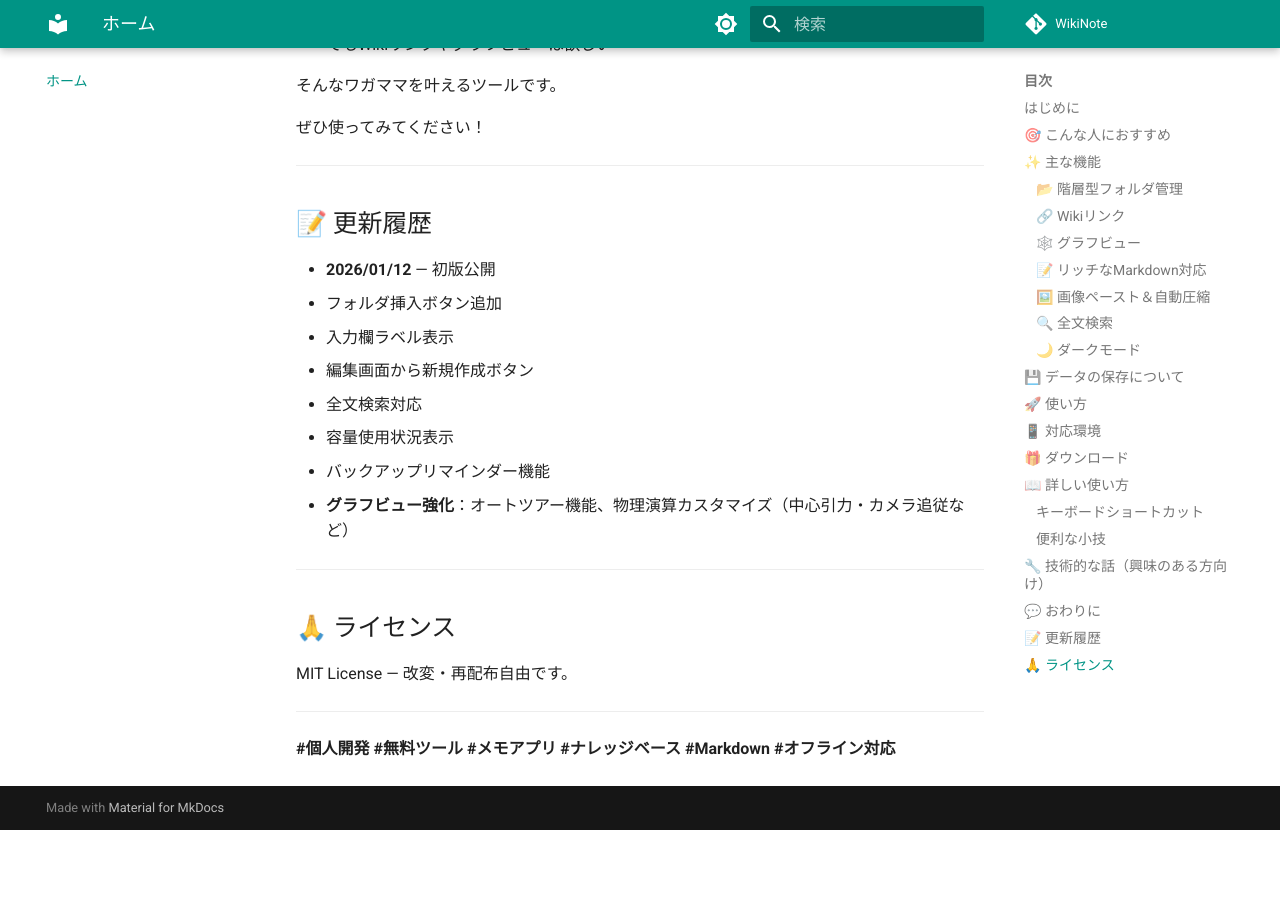
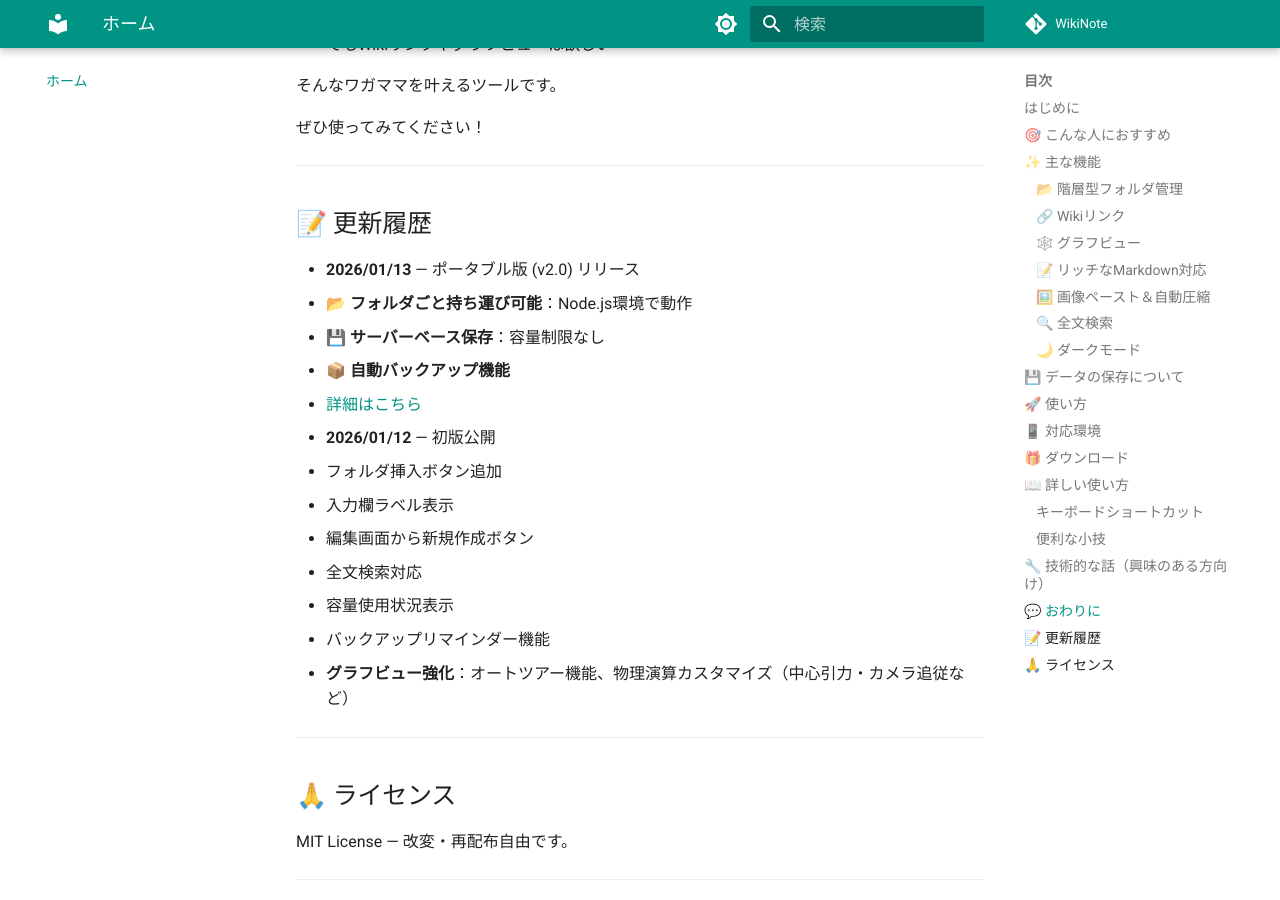
Before and after one commit to hinatahugu29/WikiNote, an MkDocs documentation site: the page built from docs/index.md, in a window 1280 px wide and 900 px high, scrolled down 4048 px. Built offline with MkDocs 1.6.1 and Material for MkDocs 9.7.7, drawn with Linux system fonts in a browser that asks for light colours; comment, search, counter and statistics services are not loaded; before the commit the page ends 4878 px from its top, so only the background shows below that.

Commit message:
Update docs: add v2.0 release note to index.md and verify mkdocs config

```diff
--- a/docs/index.md
+++ b/docs/index.md
@@ -156,6 +156,12 @@ Obsidianユーザーにはおなじみの機能ですね。
 
 ## 📝 更新履歴
 
+- **2026/01/13** — ポータブル版 (v2.0) リリース
+  - 📂 **フォルダごと持ち運び可能**：Node.js環境で動作
+  - 💾 **サーバーベース保存**：容量制限なし
+  - 📦 **自動バックアップ機能**
+  - [詳細はこちら](portable.md)
+
 - **2026/01/12** — 初版公開
   - フォルダ挿入ボタン追加
   - 入力欄ラベル表示
```
